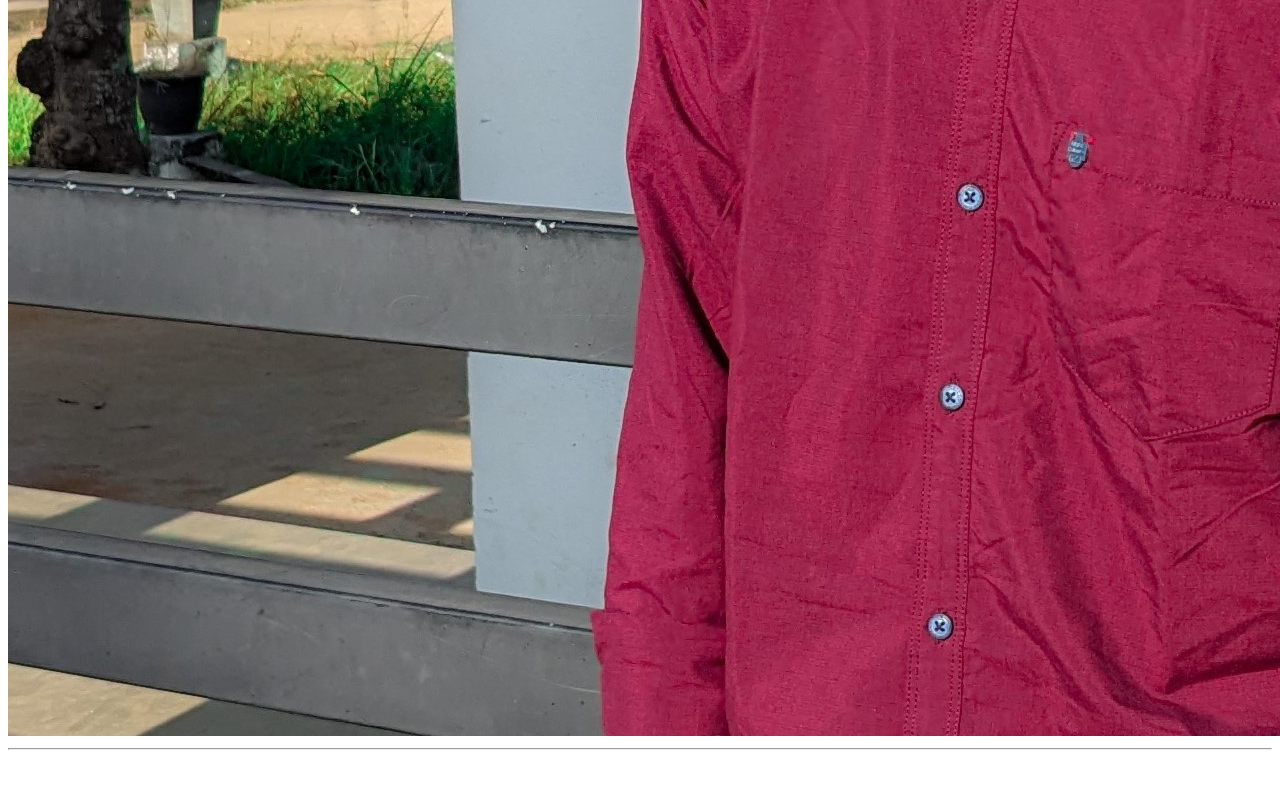
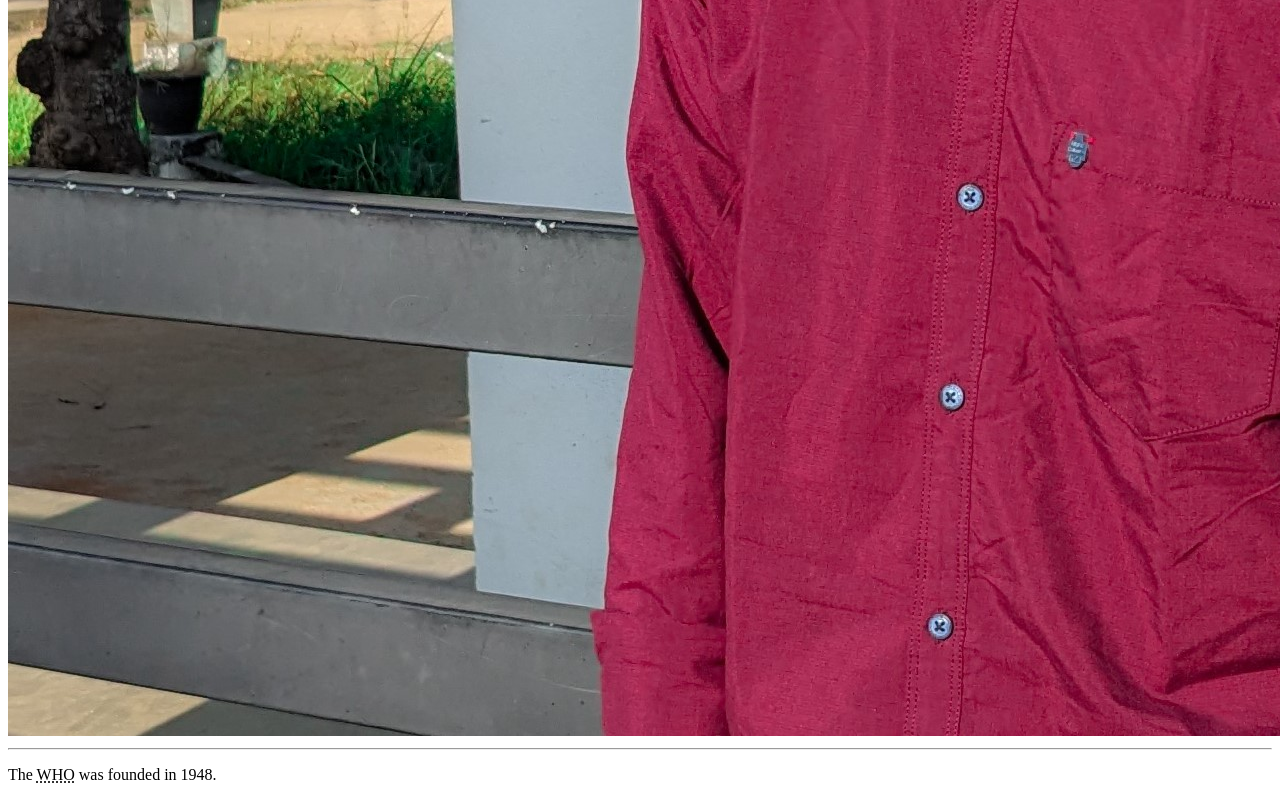
Before and after one commit to aasiksifran17/Web-Developmenent-Clevonex-coding-campus, a plain HTML site: page lec-2/index.html in a window 1280 px wide. Shown: the part 1418-2218 px from the top of the page. Before the commit the page ends 2176 px from the top, so only its background shows below. Drawn offline with Linux system fonts and the light colour scheme.

Commit message:
Update index.html

```diff
--- a/lec-2/index.html
+++ b/lec-2/index.html
@@ -40,6 +40,8 @@
     <img src="PXL_20230422_020611130 copy.jpg" />
     <hr>
 
+<p>The <abbr title="World Health Organization">WHO</abbr> was founded in 1948.</p>
+
 </body>
 
 </html>
```
